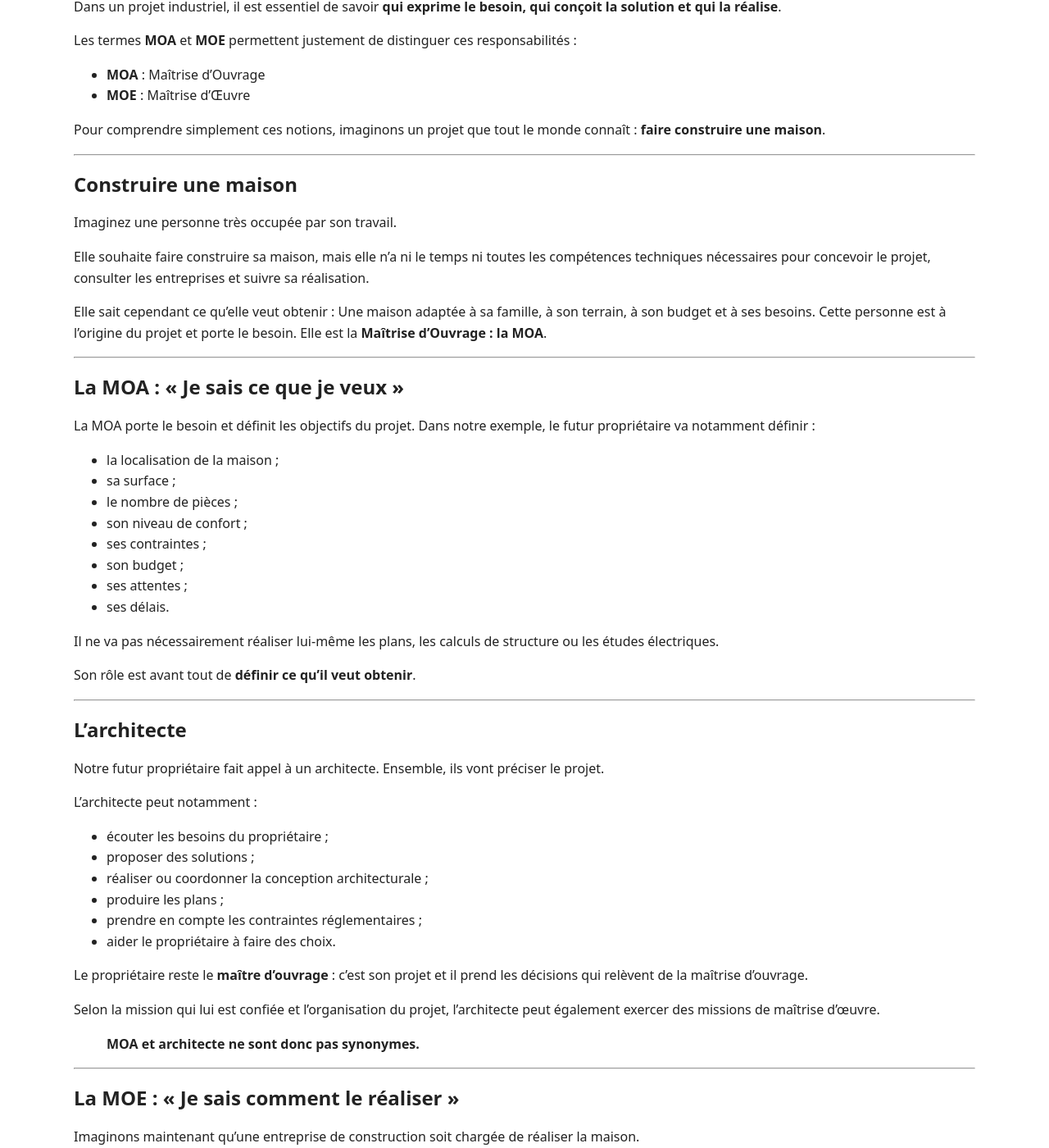
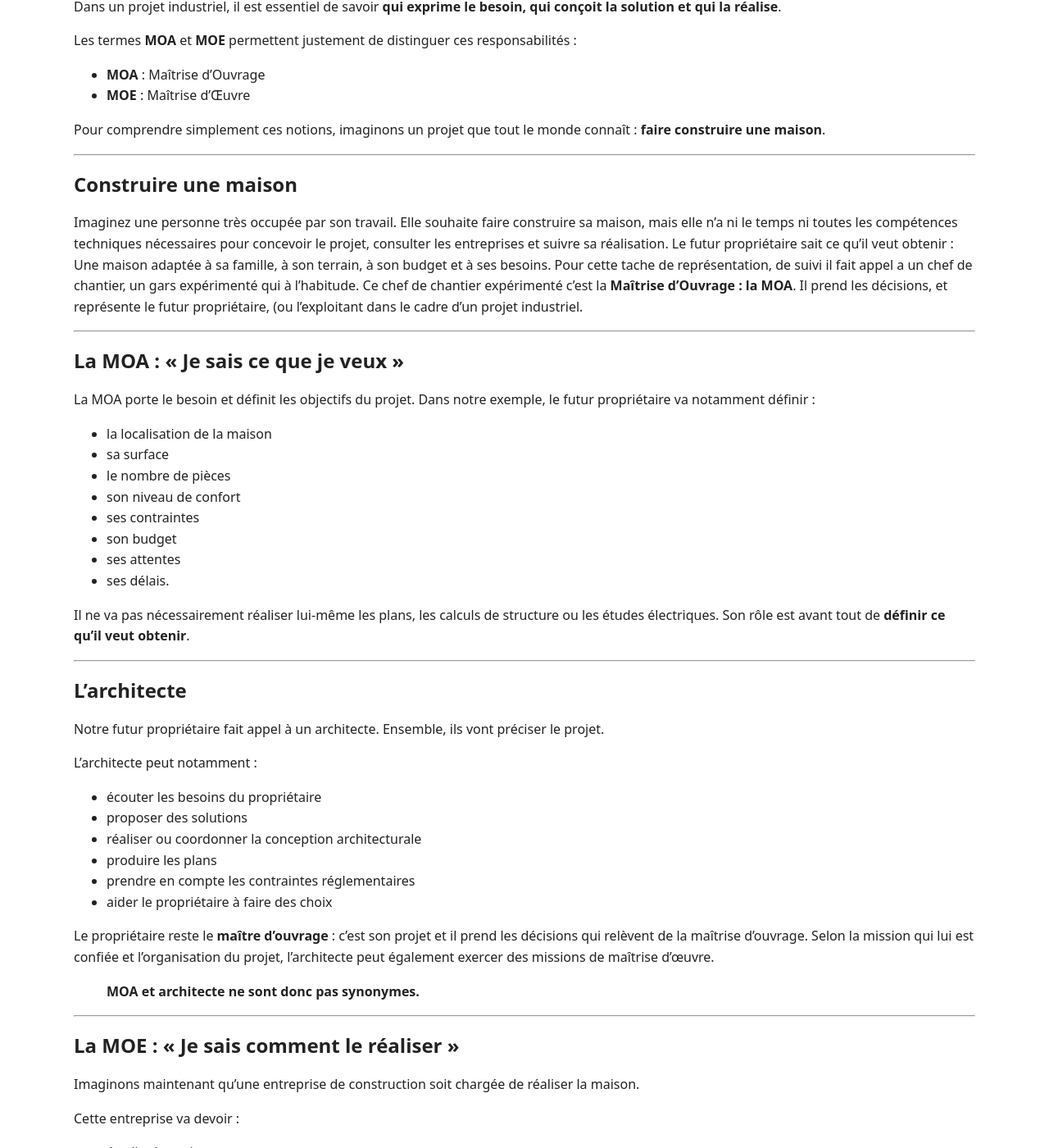
Before and after one commit to Cybrep/cyberreperes.github.io, a Jekyll site: the page built from comprendre/moa-moe.md, in a window 1280 px wide and 1400 px high, scrolled down 262 px. Shown: the whole window at 82% size. Built offline with Jekyll 4.4.1, drawn with Linux system fonts in a browser that asks for light colours; some of the changed text lies outside the part shown.

Commit message:
Mise à jour de la page MOA et MOE

````diff
--- a/comprendre/moa-moe.md
+++ b/comprendre/moa-moe.md
@@ -26,13 +26,8 @@
 
 ## Construire une maison
 
-Imaginez une personne très occupée par son travail.
-
-Elle souhaite faire construire sa maison, mais elle n'a ni le temps ni toutes les compétences techniques nécessaires pour concevoir le projet, consulter les entreprises et suivre sa réalisation.
-
-Elle sait cependant ce qu'elle veut obtenir : Une maison adaptée à sa famille, à son terrain, à son budget et à ses besoins.
-Cette personne est à l'origine du projet et porte le besoin.
-Elle est la **Maîtrise d'Ouvrage : la MOA**.
+Imaginez une personne très occupée par son travail. Elle souhaite faire construire sa maison, mais elle n'a ni le temps ni toutes les compétences techniques nécessaires pour concevoir le projet, consulter les entreprises et suivre sa réalisation. Le futur propriétaire sait ce qu'il veut obtenir : Une maison adaptée à sa famille, à son terrain, à son budget et à ses besoins. Pour cette tache de représentation, de suivi il fait appel a un chef de chantier, un gars expérimenté qui à l'habitude.
+Ce chef de chantier expérimenté c'est la **Maîtrise d'Ouvrage : la MOA**. Il prend les décisions, et représente le futur propriétaire, (ou l'exploitant dans le cadre d'un projet industriel.
 
 ---
 
@@ -41,18 +36,16 @@
 La MOA porte le besoin et définit les objectifs du projet.
 Dans notre exemple, le futur propriétaire va notamment définir :
 
-- la localisation de la maison ;
-- sa surface ;
-- le nombre de pièces ;
-- son niveau de confort ;
-- ses contraintes ;
-- son budget ;
-- ses attentes ;
+- la localisation de la maison
+- sa surface
+- le nombre de pièces
+- son niveau de confort
+- ses contraintes
+- son budget
+- ses attentes
 - ses délais.
 
-Il ne va pas nécessairement réaliser lui-même les plans, les calculs de
-structure ou les études électriques.
-
+Il ne va pas nécessairement réaliser lui-même les plans, les calculs de structure ou les études électriques.
 Son rôle est avant tout de **définir ce qu'il veut obtenir**.
 
 ---
@@ -64,40 +57,36 @@
 
 L'architecte peut notamment :
 
-- écouter les besoins du propriétaire ;
-- proposer des solutions ;
-- réaliser ou coordonner la conception architecturale ;
-- produire les plans ;
-- prendre en compte les contraintes réglementaires ;
-- aider le propriétaire à faire des choix.
+- écouter les besoins du propriétaire
+- proposer des solutions
+- réaliser ou coordonner la conception architecturale
+- produire les plans
+- prendre en compte les contraintes réglementaires
+- aider le propriétaire à faire des choix
 
 Le propriétaire reste le **maître d'ouvrage** : c'est son projet et il prend les décisions qui relèvent de la maîtrise d'ouvrage.
-
 Selon la mission qui lui est confiée et l'organisation du projet, l'architecte peut également exercer des missions de maîtrise d'œuvre.
-
 > **MOA et architecte ne sont donc pas synonymes.**
 
 ---
-
 ## La MOE : « Je sais comment le réaliser »
 
 Imaginons maintenant qu'une entreprise de construction soit chargée de réaliser la maison.
 
 Cette entreprise va devoir :
-- étudier le projet ;
-- réaliser les études techniques ;
-- dimensionner les ouvrages ;
-- calculer les structures en béton ;
-- définir les besoins en ferraillage ;
-- concevoir les installations électriques ;
-- définir les installations de plomberie ;
-- préparer les documents techniques ;
-- consulter les entreprises spécialisées ;
-- coordonner les travaux ;
-- vérifier la conformité de la réalisation.
+- étudier le projet
+- réaliser les études techniques
+- dimensionner les ouvrages
+- calculer les structures en béton
+- définir les besoins en ferraillage
+- concevoir les installations électriques
+- définir les installations de plomberie
+- préparer les documents techniques
+- consulter les entreprises spécialisées
+- coordonner les travaux
+- vérifier la conformité de la réalisation
 
 Nous sommes alors dans le domaine de la **Maîtrise d'Œuvre : la MOE**.
-
 La MOE traduit le besoin de la MOA en **solutions techniques réalisables**.
 
 ---
@@ -105,7 +94,6 @@
 ## MOA et MOE en une phrase
 
 > **La MOA exprime le besoin et porte le projet.**
->
 > **La MOE conçoit la solution et organise sa réalisation.**
 
 Cette formulation est volontairement simplifiée. Dans les projets réels, les responsabilités peuvent être réparties différemment selon les contrats, les organisations et les missions confiées aux différents acteurs.
@@ -117,12 +105,12 @@
 Notre entreprise de construction ne va pas nécessairement réaliser elle-même tous les travaux.
 Elle peut préparer des cahiers des charges et consulter des entreprises spécialisées :
 
-- un terrassier ;
-- un maçon ;
-- un électricien ;
-- un plombier ;
-- un chauffagiste ;
-- un spécialiste de la ventilation ;
+- un terrassier
+- un maçon
+- un électricien
+- un plombier
+- un chauffagiste
+- un spécialiste de la ventilation
 - etc.
 
 Ces entreprises peuvent alors intervenir comme **sous-traitants**.
@@ -166,7 +154,6 @@
 ## Pourquoi cette distinction est-elle importante en cybersécurité industrielle ?
 
 Dans un projet industriel, le nombre d'acteurs peut rapidement devenir important.
-
 On peut retrouver :
 
 ```text
@@ -191,16 +178,12 @@
 - de nouvelles responsabilités ;
 - de nouveaux risques ;
 - de nouvelles dépendances.
-
-La maîtrise de la chaîne de sous-traitance devient donc un **enjeu de
-cybersécurité**.
+La maîtrise de la chaîne de sous-traitance devient donc un **enjeu de cybersécurité**.
 
 ---
 
 ## Le lien avec le cycle en V
-
 Dans les projets industriels, les responsabilités des différents acteurs peuvent être représentées au travers du **cycle en V**.
-
 Le cycle en V permet notamment de représenter la progression d'un projet :
 
 ```text
@@ -235,9 +218,7 @@
 ## Pourquoi la cybersécurité doit suivre le projet
 
 La cybersécurité ne peut pas être ajoutée uniquement à la fin d'un projet.
-
 Une expression de besoin comme : « Je veux un système industriel disponible et sécurisé. »
-
 doit progressivement être traduite en :
 
 ```text
````
